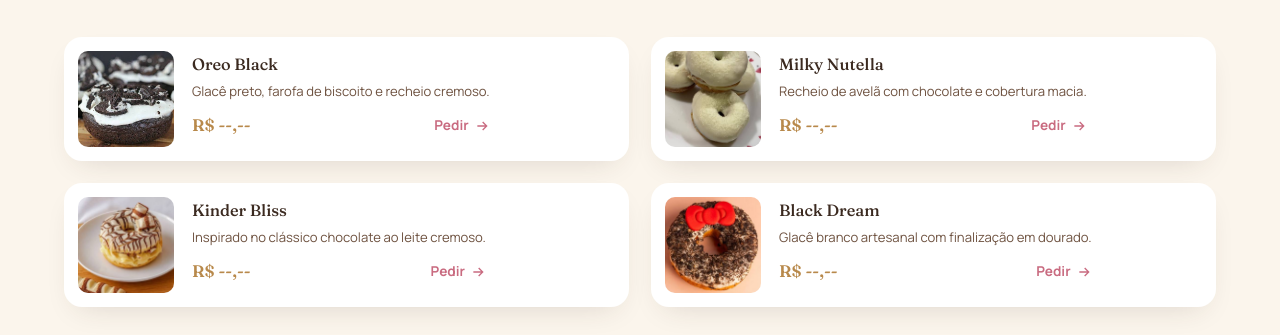
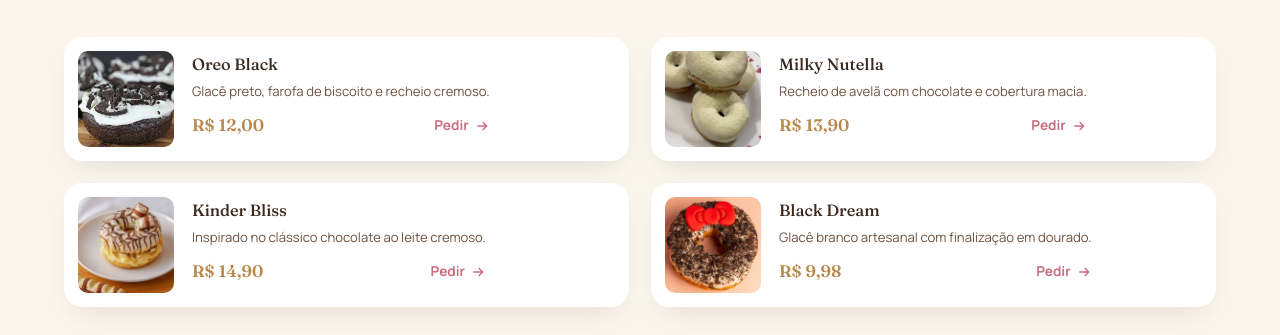
Before and after one commit to nexoofficeteam/SweetDonuts, a plain HTML site: page index.html in a window 1280 px wide. Shown: the part 3470-3805 px from the top of the page. Drawn offline with Linux system fonts and the light colour scheme.

Commit message:
Update index.html

```diff
--- a/index.html
+++ b/index.html
@@ -276,7 +276,7 @@
               <h3>Oreo Black</h3>
               <p>Glacê preto, farofa de biscoito e recheio cremoso.</p>
               <div class="menu-item-footer">
-                <span class="price">R$ --,--</span>
+                <span class="price">R$ 12,00</span>
                 <a data-wa-cta="Olá! Gostaria de pedir: Oreo Black" target="_blank" rel="noopener" aria-label="Pedir Oreo Black pelo WhatsApp" class="icon-link">Pedir <svg width="16" height="16" viewBox="0 0 24 24" fill="none" stroke="currentColor" stroke-width="2"><path d="M5 12h14M13 6l6 6-6 6"/></svg></a>
               </div>
             </div>
@@ -288,7 +288,7 @@
               <h3>Milky Nutella</h3>
               <p>Recheio de avelã com chocolate e cobertura macia.</p>
               <div class="menu-item-footer">
-                <span class="price">R$ --,--</span>
+                <span class="price">R$ 13,90</span>
                 <a data-wa-cta="Olá! Gostaria de pedir: Milky Nutella" target="_blank" rel="noopener" aria-label="Pedir Milky Nutella pelo WhatsApp" class="icon-link">Pedir <svg width="16" height="16" viewBox="0 0 24 24" fill="none" stroke="currentColor" stroke-width="2"><path d="M5 12h14M13 6l6 6-6 6"/></svg></a>
               </div>
             </div>
@@ -300,7 +300,7 @@
               <h3>Kinder Bliss</h3>
               <p>Inspirado no clássico chocolate ao leite cremoso.</p>
               <div class="menu-item-footer">
-                <span class="price">R$ --,--</span>
+                <span class="price">R$ 14,90</span>
                 <a data-wa-cta="Olá! Gostaria de pedir: Kinder Bliss" target="_blank" rel="noopener" aria-label="Pedir Kinder Bliss pelo WhatsApp" class="icon-link">Pedir <svg width="16" height="16" viewBox="0 0 24 24" fill="none" stroke="currentColor" stroke-width="2"><path d="M5 12h14M13 6l6 6-6 6"/></svg></a>
               </div>
             </div>
@@ -312,7 +312,7 @@
               <h3>Black Dream</h3>
               <p>Glacê branco artesanal com finalização em dourado.</p>
               <div class="menu-item-footer">
-                <span class="price">R$ --,--</span>
+                <span class="price">R$ 9,98</span>
                 <a data-wa-cta="Olá! Gostaria de pedir: Black Dream" target="_blank" rel="noopener" aria-label="Pedir Black Dream pelo WhatsApp" class="icon-link">Pedir <svg width="16" height="16" viewBox="0 0 24 24" fill="none" stroke="currentColor" stroke-width="2"><path d="M5 12h14M13 6l6 6-6 6"/></svg></a>
               </div>
             </div>
```
